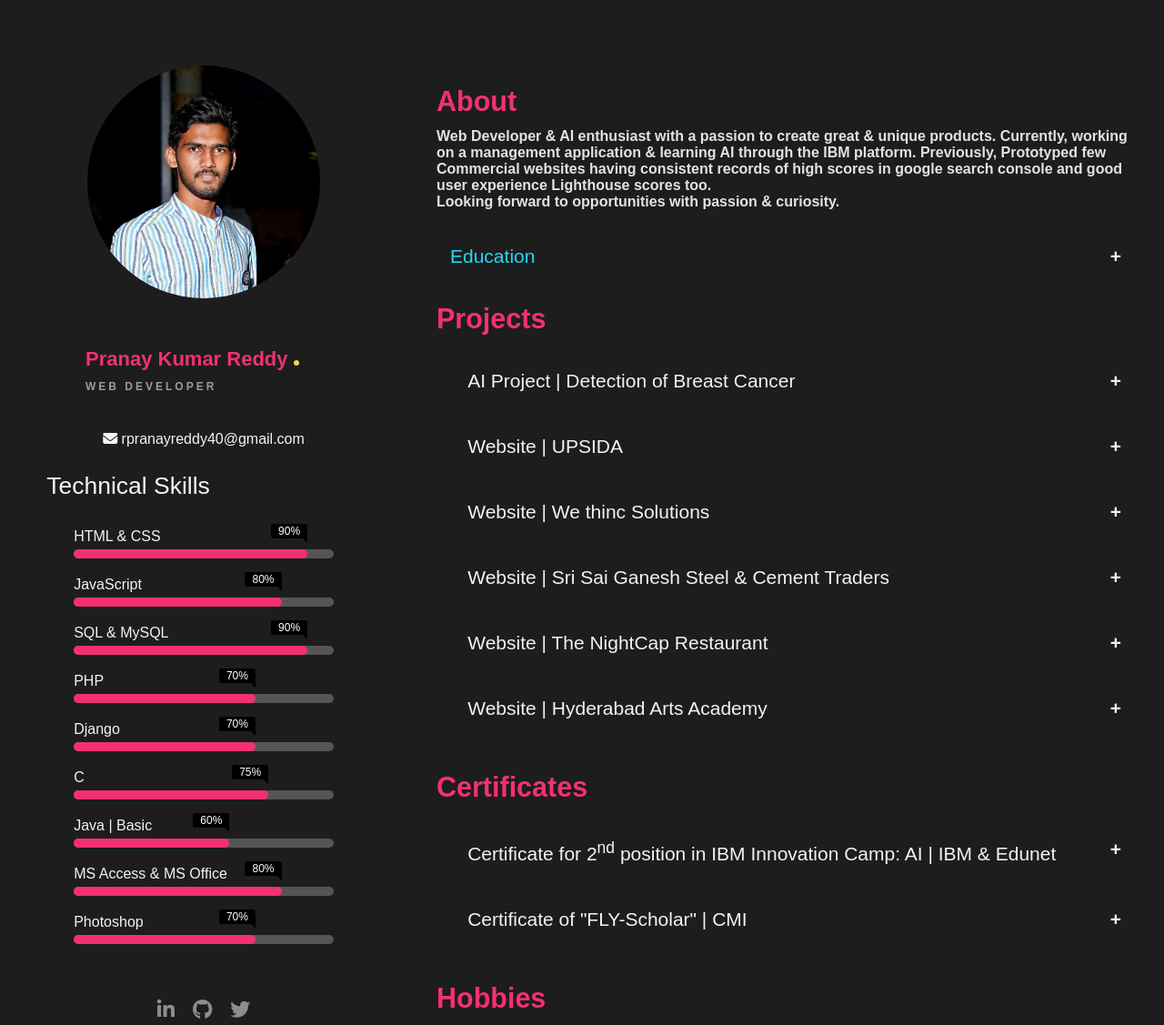
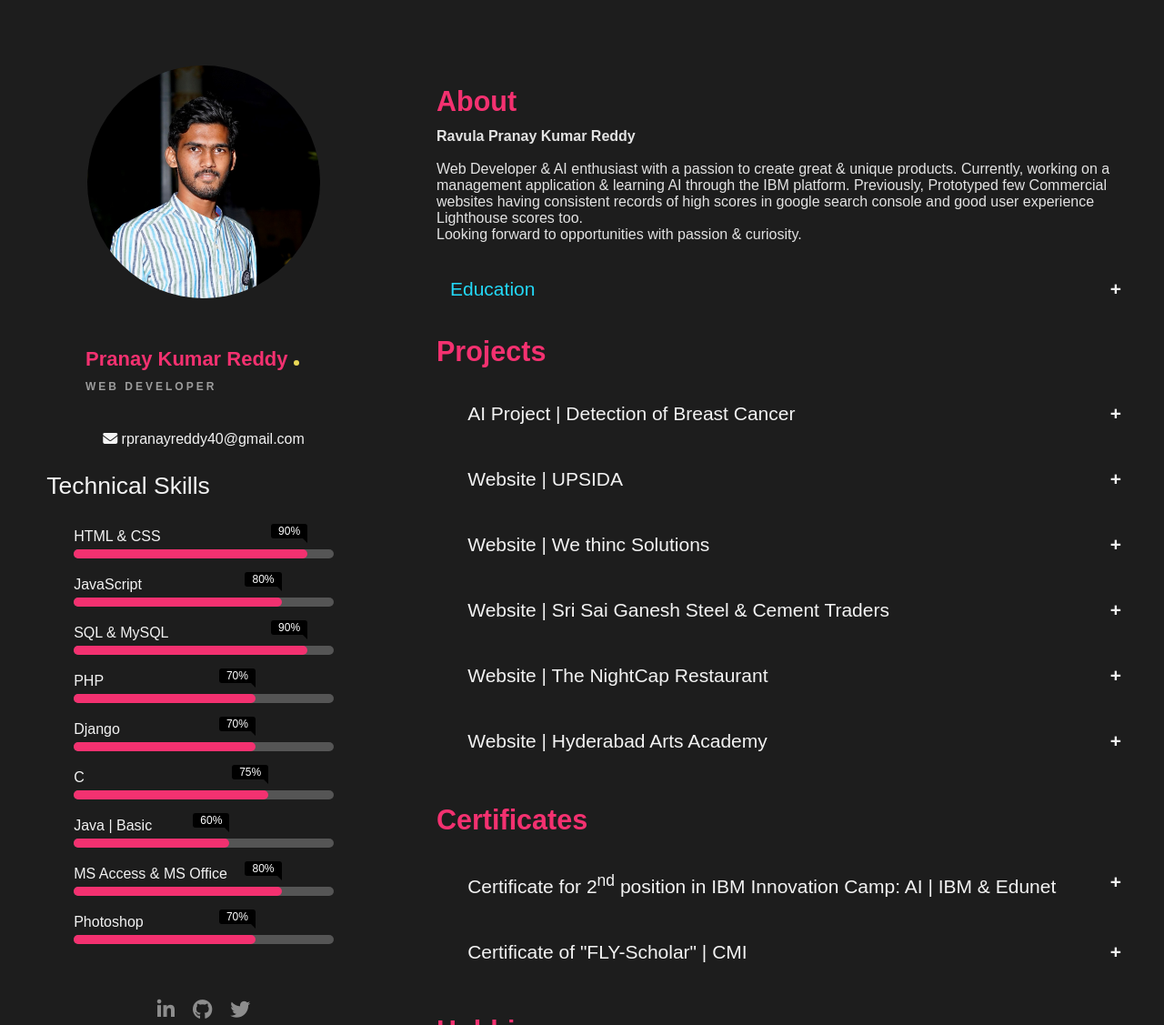
Before and after one commit to rpranaykumarreddy/rpranaykumarreddy.github.io, a plain HTML site: page index.html in a window 1280 px wide. Shown: the top 1127 px of the page at 91% size. Drawn offline with nearby package versions, Linux system fonts and the light colour scheme.

Commit message:
Update index.html

```diff
--- a/index.html
+++ b/index.html
@@ -170,7 +170,7 @@
         <div class="port-box2">
             <div>
                 <h1 class="content-h6 pinkbold">About</h1>
-                <p class="content-p3 cwhite2"><b>Web Developer & AI enthusiast with a passion to create great & unique products. Currently, working on a management application & learning AI through the IBM platform. Previously, Prototyped few Commercial websites having consistent records of high scores in google search console and good user experience Lighthouse scores too.
+               <p class="content-p3 cwhite2"><b>Ravula Pranay Kumar Reddy</b><br><br>Web Developer & AI enthusiast with a passion to create great & unique products. Currently, working on a management application & learning AI through the IBM platform. Previously, Prototyped few Commercial websites having consistent records of high scores in google search console and good user experience Lighthouse scores too.
                     <br>Looking forward to opportunities with passion & curiosity.</p>
             </div><br>
             <div><button class="accordion cblue content-p2">Education</button>
```
